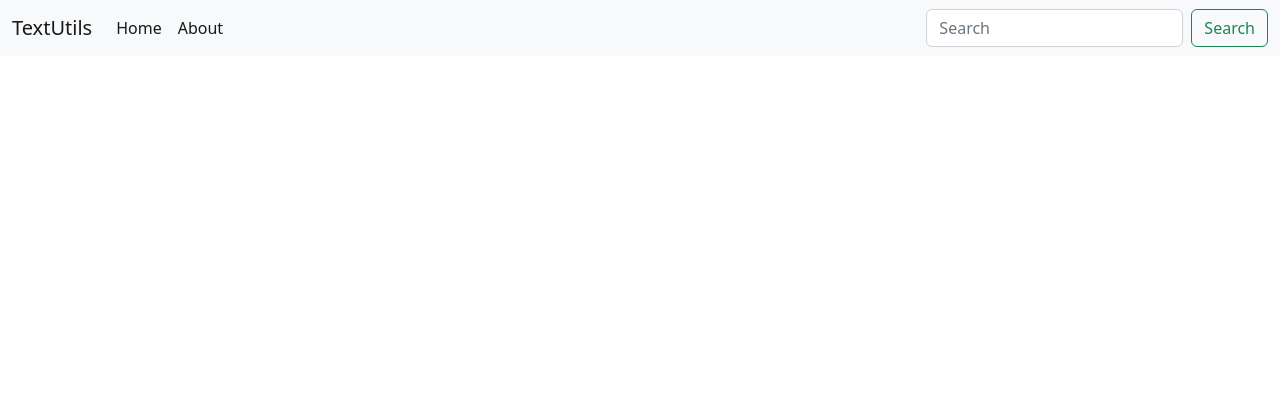
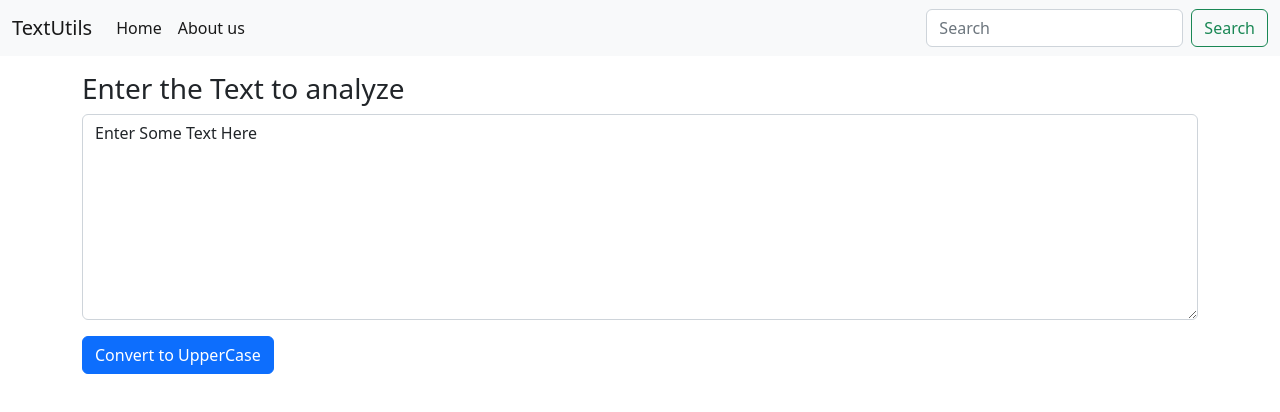
Before and after one commit to SolankiDaxesh/DemoReactProj, a React (Vite) app: page / in a window 1280 px wide. Shown: the top 412 px of the page. Built offline with nearby package versions, Linux system fonts and the light colour scheme.

Commit message:
UpperCase convertion

```diff
--- a/index.html
+++ b/index.html
@@ -18,5 +18,6 @@
     teal, blue, blurple, magenta, pink!
     -->
     <script src="https://replit.com/public/js/replit-badge.js" theme="blue" defer></script>
+
   </body>
 </html>
--- a/package.json
+++ b/package.json
@@ -12,13 +12,14 @@
   "author": "",
   "license": "ISC",
   "dependencies": {
+    "prop-types": "^15.8.1"
   },
   "devDependencies": {
     "@types/react": "^18.0.15",
     "@types/react-dom": "^18.0.6",
     "@vitejs/plugin-react": "^2.0.0",
     "react": "^18.2.0",
-		"react-dom": "^18.2.0",
+    "react-dom": "^18.2.0",
     "typescript": "^4.7.4",
     "typescript-language-server": "^0.11.2",
     "vite": "^3.1.4"
--- a/src/App.jsx
+++ b/src/App.jsx
@@ -1,30 +1,15 @@
 import './App.css'
-
+import Navbar from './components/Navbar.jsx'
+import TextForm from './components/TextForm.jsx'
 function App() {
   return (
     <>
-      <nav className="navbar navbar-expand-lg bg-light">
-        <div className="container-fluid">
-          <a className="navbar-brand" href="/">TextUtils</a>
-          <button className="navbar-toggler" type="button" data-bs-toggle="collapse" data-bs-target="/navbarSupportedContent" aria-controls="navbarSupportedContent" aria-expanded="false" aria-label="Toggle navigation">
-            <span className="navbar-toggler-icon"></span>
-          </button>
-          <div className="collapse navbar-collapse" id="navbarSupportedContent">
-            <ul className="navbar-nav me-auto mb-2 mb-lg-0">
-              <li className="nav-item">
-                <a className="nav-link active" href=" /">Home</a>
-              </li>
-              <li className="nav-item">
-                <a className="nav-link active" aria-current="page" href="/">About</a>
-              </li>
-            </ul>
-            <form className="d-flex" role="search">
-              <input className="form-control me-2" type="search" placeholder="Search" aria-label="Search" />
-              <button className="btn btn-outline-success" type="submit">Search</button>
-            </form>
-          </div>
-        </div>
-      </nav>
+      <Navbar title="TextUtils" aboutText="About us" />
+      <div className='container my-3'>
+        <TextForm heading="Enter the Text to analyze" />
+      </div>
+
+
     </>
   )
 }
--- /dev/null
+++ b/src/components/Navbar.jsx
@@ -0,0 +1,37 @@
+import React from 'react'
+import PropTypes from 'prop-types'
+
+
+export default function Navbar(props) {
+  return (
+    <>
+      <nav className="navbar navbar-expand-lg bg-light">
+        <div className="container-fluid">
+          <a className="navbar-brand" href="/">{props.title}</a>
+          <button className="navbar-toggler" type="button" data-bs-toggle="collapse" data-bs-target="/navbarSupportedContent" aria-controls="navbarSupportedContent" aria-expanded="false" aria-label="Toggle navigation">
+            <span className="navbar-toggler-icon"></span>
+          </button>
+          <div className="collapse navbar-collapse" id="navbarSupportedContent">
+            <ul className="navbar-nav me-auto mb-2 mb-lg-0">
+              <li className="nav-item">
+                <a className="nav-link active" href="/">Home</a>
+              </li>
+              <li className="nav-item">
+                <a className="nav-link active" aria-current="page" href="/">{props.aboutText}</a>
+              </li>
+            </ul>
+            <form className="d-flex" role="search">
+              <input className="form-control me-2" type="search" placeholder="Search" aria-label="Search" />
+              <button className="btn btn-outline-success" type="submit">Search</button>
+            </form>
+          </div>
+        </div>
+      </nav>
+    </>
+  )
+}
+
+Navbar.protoTypes = {
+  title: PropTypes.string.isRequired,
+  aboutText: PropTypes.string
+}
--- /dev/null
+++ b/src/components/TextForm.jsx
@@ -0,0 +1,25 @@
+import React, { useState } from 'react'
+import PropTypes from 'prop-types'
+
+export default function TextForm(props) {
+  const handleUpClick = () => {
+    console.log("Upper Case button clicked" + " " + text);
+    let newText = text.UpperCase;
+    setText(newText);
+  }
+  const handleOnChange = (event) => {
+    console.log("Handle on change")
+    setText(event.target.value);
+  }
+  const [text, setText] = useState('Enter Some Text Here');
+
+  return (
+    <div>
+      <h3>{props.heading} </h3>
+      <div className="mb-3">
+        <textarea className="form-control" id="myTextarea" value={text} onChange={handleOnChange} rows="8"></textarea>
+      </div>
+      <button className='btn btn-primary' onClick={handleUpClick}>Convert to UpperCase</button>
+    </div>
+  )
+}
```
Also changed, not shown: 1 other file (tests, documents, lock files or other folders).
